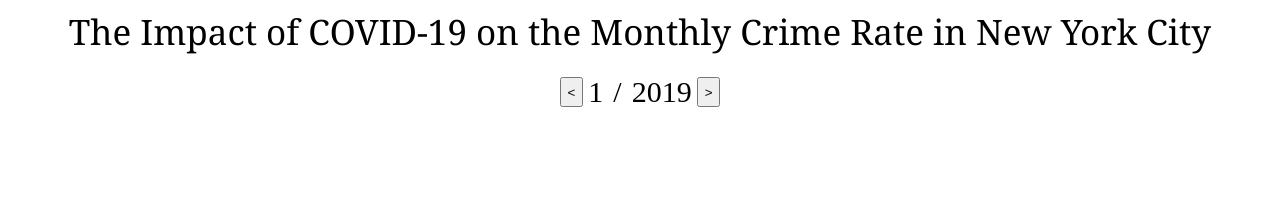
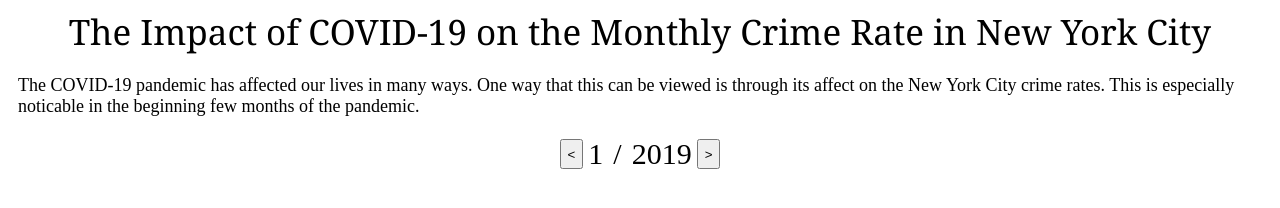
Before and after one commit to mikepettenato/d3viz, a website built with webpack: page index.html in a window 1280 px wide. Shown: the top 208 px of the page. Built offline with nearby package versions, Linux system fonts and the light colour scheme.

Commit message:
Added some additional text.

```diff
--- a/index.html
+++ b/index.html
@@ -8,6 +8,11 @@
 <div id="tooltip" class="tooltip"></div>
 <div class="container">
     <div class="chartHeader">The Impact of COVID-19 on the Monthly Crime Rate in New York City</div>
+    <div class="para">
+        The COVID-19 pandemic has affected our lives in many ways.
+        One way that this can be viewed is through its affect on the New York City crime rates.
+        This is especially noticable in the beginning few months of the pandemic.
+    </div>
     <div class="bubbleControls">
         <input id="previous" type="button" value="<" style="height:30px"> <span id="month" class="controls">1</span><span class="controls">/</span><span id="year" class="controls">2019</span> <input id="next" type="button" value=">" style="height:30px">
     </div>
--- a/styles.css
+++ b/styles.css
@@ -1,3 +1,10 @@
+.para {
+    text-align: left;
+    width: 100%;
+    margin-left: 20px;
+    font-size: 18px;
+    margin-top: 20px;
+}
 .tooltip {
     opacity: 0;
     height: 300px;
```
